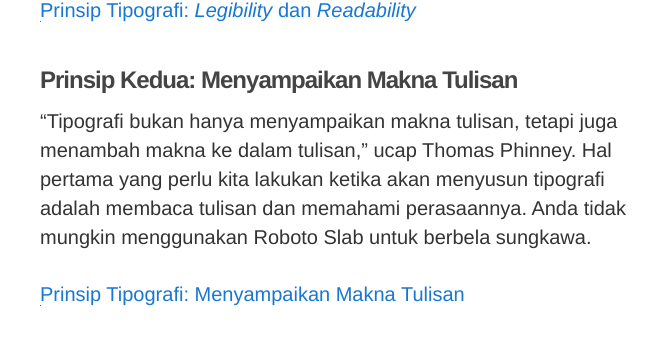
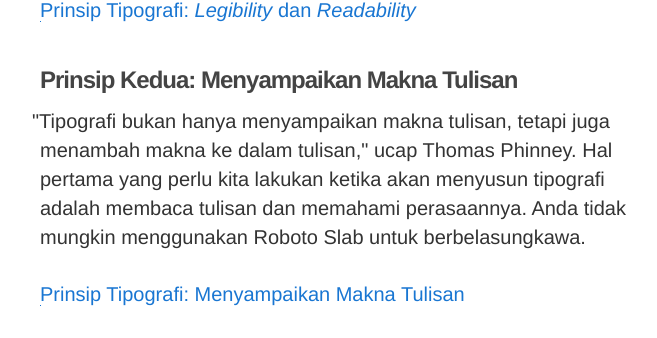
Before and after one commit to tertanda/rnsl.github.io, a Jekyll site: the page built from artikel/tipografi/_posts/2016-12-06-prinsip-tipografi-untuk-semua-orang.md, in a window 1280 px wide and 900 px high, scrolled down 903 px. Shown: the part 150-488 px from the top of the window, without its empty margins (300-957 px from the left). Built offline with Jekyll 4.4.1, drawn with Linux system fonts in a browser that asks for light colours.

Commit message:
Update 2016-12-06-prinsip-tipografi-untuk-semua-orang.md

```diff
--- a/artikel/tipografi/_posts/2016-12-06-prinsip-tipografi-untuk-semua-orang.md
+++ b/artikel/tipografi/_posts/2016-12-06-prinsip-tipografi-untuk-semua-orang.md
@@ -25,7 +25,7 @@ Jika Anda tertarik dan memiliki waktu luang, saya menyarankan untuk membaca dua
 
 ## Prinsip Kedua: Menyampaikan Makna Tulisan
 
-"Tipografi bukan hanya menyampaikan makna tulisan, tetapi juga menambah makna ke dalam tulisan," ucap Thomas Phinney. Hal pertama yang perlu kita lakukan ketika akan menyusun tipografi adalah membaca tulisan dan memahami perasaannya. Anda tidak mungkin menggunakan Roboto Slab untuk berbela sungkawa.
+<p class="hanging-quote">"Tipografi bukan hanya menyampaikan makna tulisan, tetapi juga menambah makna ke dalam tulisan," ucap Thomas Phinney. Hal pertama yang perlu kita lakukan ketika akan menyusun tipografi adalah membaca tulisan dan memahami perasaannya. Anda tidak mungkin menggunakan Roboto Slab untuk berbelasungkawa.</p>
 
 <a href="https://ransel.org/artikel/tipografi/prinsip-tipografi-menyampaikan-makna-tulisan" title="Prinsip Tipografi: Menyampaikan Makna Tulisan" target="_blank">Prinsip Tipografi: Menyampaikan Makna Tulisan</a>
 
```
